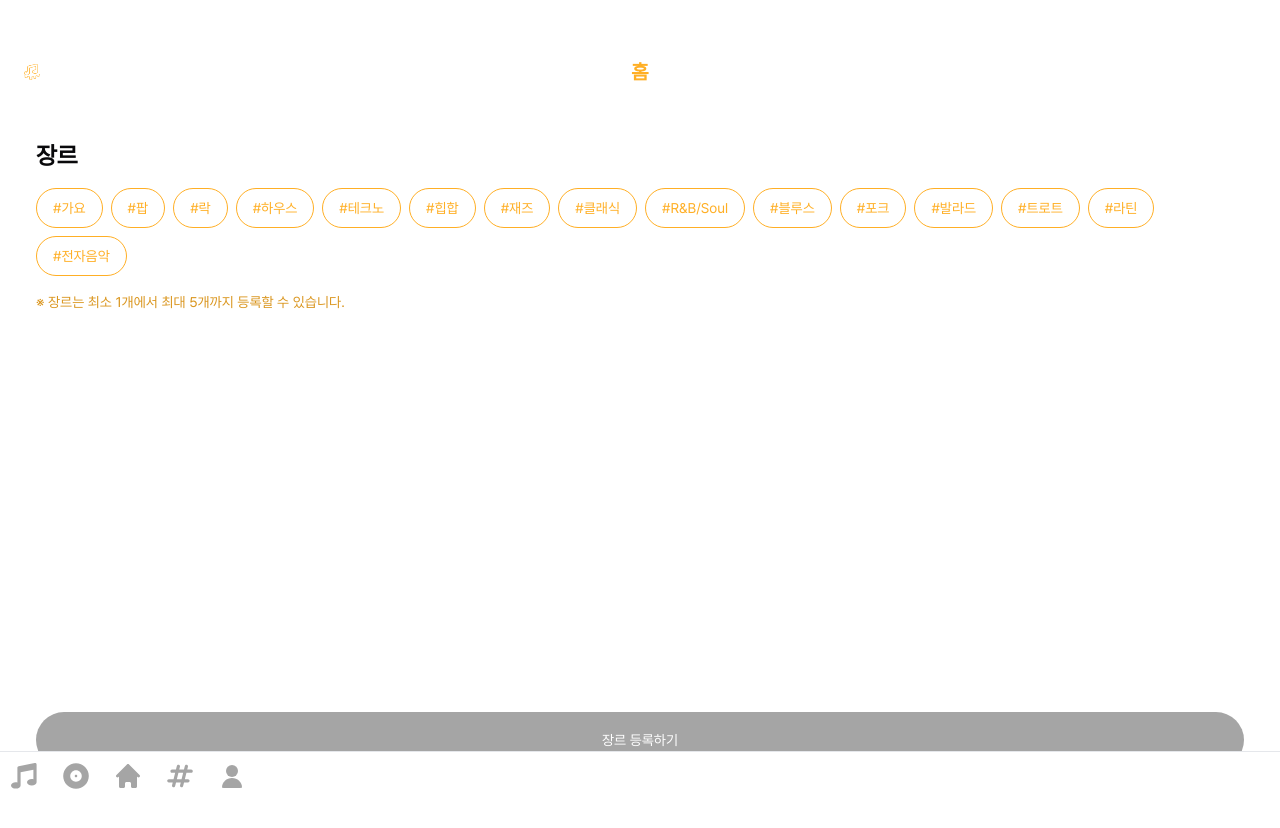
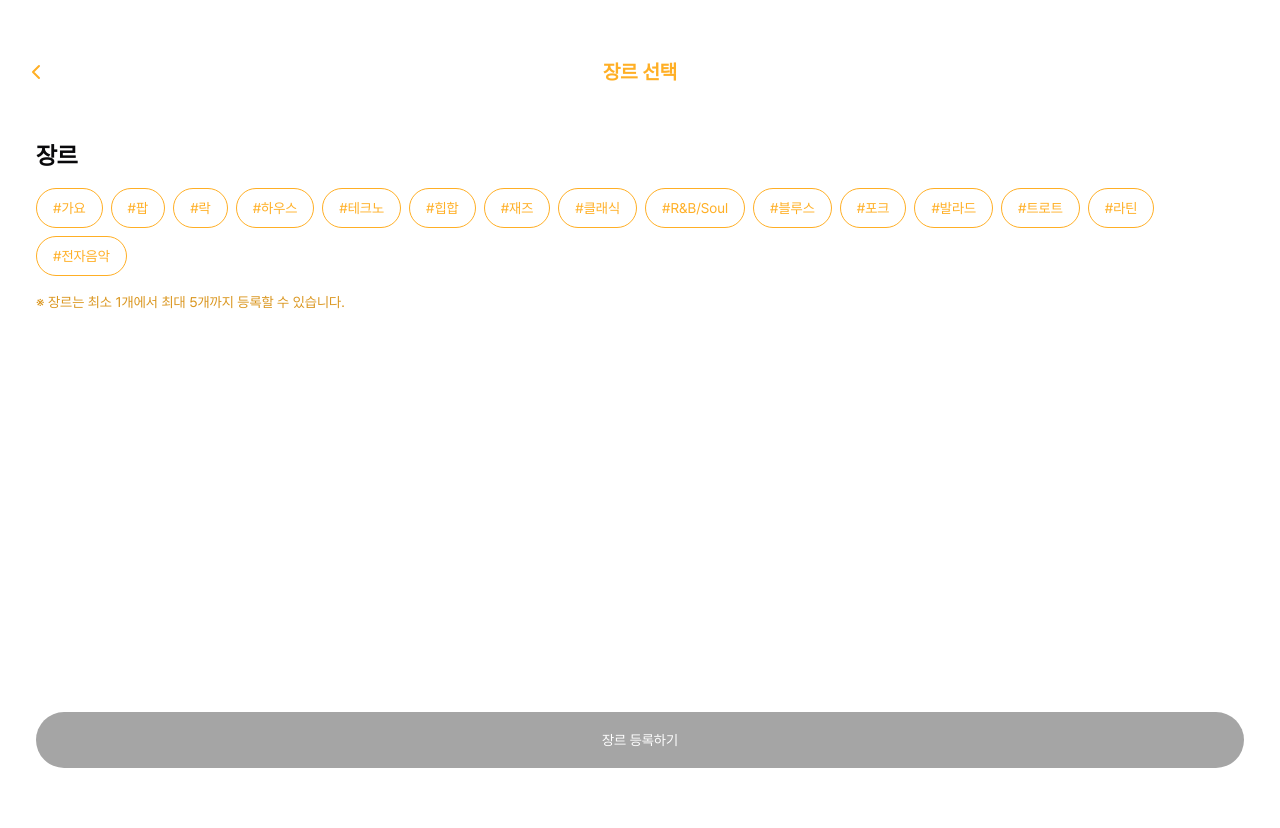
Before and after one commit to EH05/Melting, a React (Vite) app in the folder frontend/melting/: page /album/create/genre-selection in a window 1280 px wide. Shown: the top 828 px of the page. Built offline with nearby package versions, Linux system fonts and the light colour scheme.

Commit message:
style: 장르 선택 수정
Jira: S11P21A701-388

```diff
--- a/frontend/melting/src/components/Album/GenreSelector.tsx
+++ b/frontend/melting/src/components/Album/GenreSelector.tsx
@@ -1,6 +1,5 @@
 import { Hash } from 'lucide-react'
 import { Button } from '@/components/ui/button'
-import { useNavigate } from 'react-router-dom'
 
 interface GenreSelectorProps {
   selectedGenres: string[]
@@ -11,13 +10,6 @@ export default function GenreSelector({
   selectedGenres,
   onGenreEdit,
 }: GenreSelectorProps) {
-  const navigate = useNavigate()
-
-  const handleGenreEdit = () => {
-    // Navigate to the genre selection page, passing the selected genres as state
-    navigate('/album/create/genre-selection', { state: { selectedGenres } })
-  }
-
   return (
     <div className="flex justify-between items-center relative border-b-2 pb-3 px-2">
       <div>
@@ -35,7 +27,7 @@ export default function GenreSelector({
         {selectedGenres.length > 0 ? '수정하기' : '추가하기'}
       </Button>
       <Hash
-        className={`ml-2 ${selectedGenres.length > 0 ? 'text-primary-400' : 'text-gray-400'}`}
+        className={`absolute right-3 top-1/2 transform -translate-y-1/2 ${selectedGenres.length > 0 ? 'text-primary-400' : 'text-gray-400'}`}
       />
     </div>
   )
--- a/frontend/melting/src/pages/Album/GenreSelection.tsx
+++ b/frontend/melting/src/pages/Album/GenreSelection.tsx
@@ -1,6 +1,19 @@
 import GenreSelection from '@/components/Album/GenreSelection'
+import DefaultHeader from '@/components/layout/DefaultHeader'
 import Layout from '@/components/layout/Layout'
+import { ChevronLeft } from 'lucide-react'
 
 export default function GenreSelectionPage() {
-  return <Layout showHeader children={<GenreSelection />} />
+  return (
+    <Layout
+      Header={
+        <DefaultHeader
+          title="장르 선택"
+          buttonArea={<ChevronLeft color="#FFAF25" />}
+        />
+      }
+      children={<GenreSelection />}
+      showFooter={false}
+    />
+  )
 }
```
